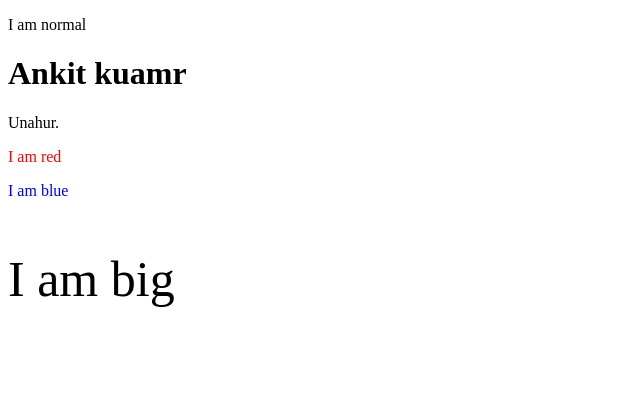
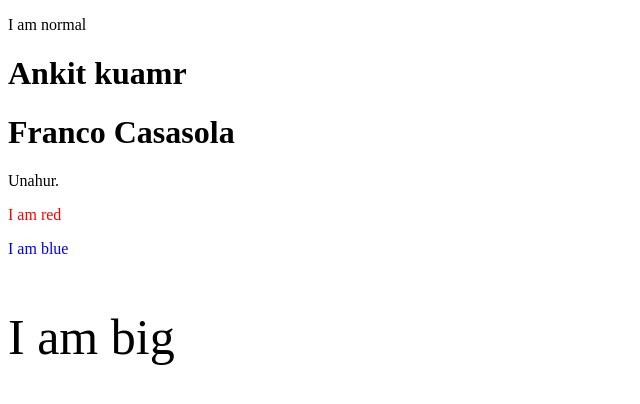
Before and after one commit to Ankit-Kum/project4unahur, a plain HTML site: page index.html in a window 1280 px wide. Shown: the whole page, without its empty margins (0-640 px from the left). Drawn offline with Linux system fonts and the light colour scheme.

Commit message:
add a heading with my name

```diff
--- a/index.html
+++ b/index.html
@@ -4,6 +4,7 @@
 
 <p>I am normal</p>
 <h1>Ankit kuamr</h1>
+<h1>Franco Casasola</h1>
 <p>Unahur.</p>
 <p style="color:red;">I am red</p>
 <p style="color:blue;">I am blue</p>
```
